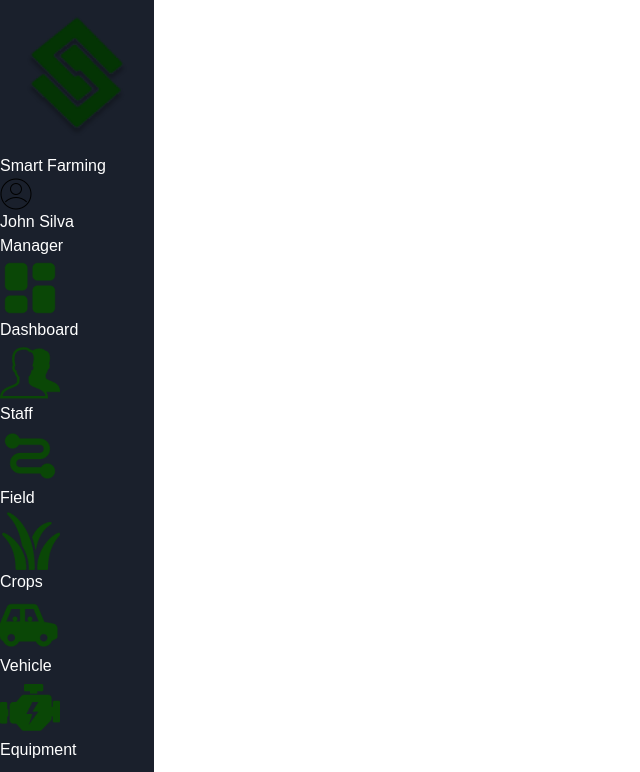
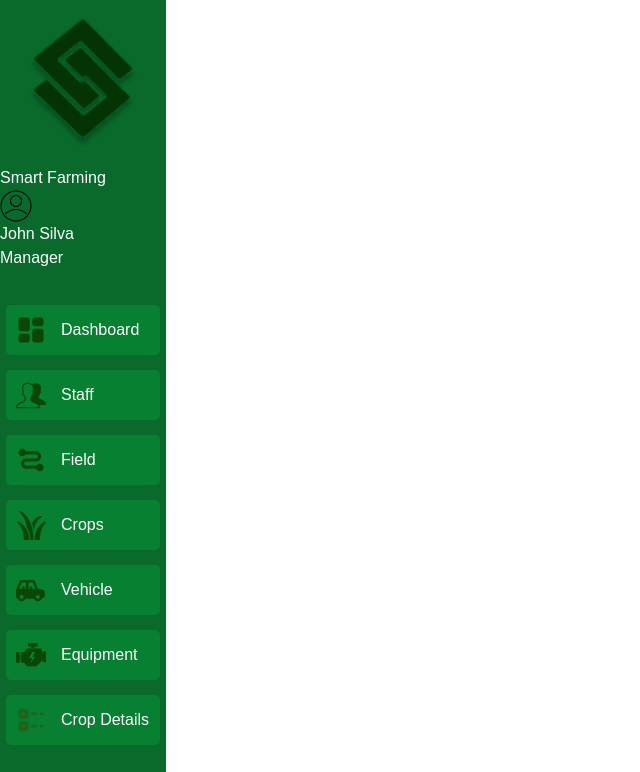
Before and after one commit to ashanravindu2/pos-system-react, a React (Vite) app: page / in a window 1280 px wide. Shown: the top 772 px of the page, without its empty margins (0-640 px from the left). Built offline with nearby package versions, Linux system fonts and the light colour scheme.

Commit message:
Setup React Router with basic routes for staff, field, crops, and other pages

```diff
--- a/src/App.tsx
+++ b/src/App.tsx
@@ -9,7 +9,8 @@ import {Logout} from "./components/Logout.tsx";
 import {Dashboard} from "./pages/Dashboard.tsx";
 import {Error} from "./pages/Error.tsx";
 import {RootLayout} from "./components/RootLayout.tsx";
-import { createBrowserRouter, RouterProvider } from 'react-router-dom';
+import { createBrowserRouter, RouterProvider } from 'react-router-dom'
+
 function App() {
 
 const routes = createBrowserRouter([
@@ -34,6 +35,8 @@ const routes = createBrowserRouter([
       <>
           <RouterProvider router={routes}/>
 
+
+
       </>
   )
 }
--- a/src/components/Navigation.tsx
+++ b/src/components/Navigation.tsx
@@ -5,12 +5,12 @@ export function Navigation() {
     return (
         <>
             <header className={''}>
-                <div>
-                    <h1><img className={'w-12'} src={'src/assets/Staylinked.png'}/>Smart Farming</h1>
-                    <div>
-                        <img src={'src/assets/dashboardImg/user (2).png'}/>
+                <div className={''}>
+                    <h1 className={'flex flex-row justify-center items-center pt-5 mr-6'}><img className={'w-12 mr-2 '} src={'src/assets/Staylinked.png'}/>Smart Farming</h1>
+                    <div className={'flex flex-row justify-center items-center pt-5 text-sm gap-2'}>
+                        <img className={'w-8 h-8'} src={'src/assets/dashboardImg/user (2).png'}/>
                         <h2>John Silva</h2>
-                        <h3>Manager</h3>
+                        <h3 className={'font-semibold '}>Manager</h3>
                     </div>
                 </div>
 
@@ -27,6 +27,9 @@ export function Navigation() {
                     </ul>
                 </nav>
             </header>
+
+
+
         </>
     );
 }
--- a/src/components/RootLayout.tsx
+++ b/src/components/RootLayout.tsx
@@ -2,12 +2,12 @@ import {Navigation} from "./Navigation";
 import {Outlet} from "react-router-dom";
 
 
+
 export function RootLayout() {
-    return(
+    return (
         <>
-            <Navigation></Navigation>
-
-            <Outlet></Outlet>
+            <Navigation/>
+            <Outlet/>
         </>
     );
 }
--- a/src/styles/Navigation.css
+++ b/src/styles/Navigation.css
@@ -4,10 +4,39 @@
 
 
 header {
-    background-color: #1a202c;
+    background-color: #096a2c;
     color: #ffffff;
-    width: 12%;
+    width: 13%;
     flex-shrink: 0;
     left: 0;
     top: 0;
+    height: 100vh;
 }
+
+nav ul{
+    list-style: none;
+    margin-top: 8%;
+    padding: 6px;
+}
+
+.nav-btn {
+    background-color: #078031;
+    display: flex;
+    padding: 10px;
+    align-items: center;
+    gap: 15px;
+    cursor: pointer;
+    border-radius: 5px;
+    margin-top: 15px;
+}
+.nav-btn:nth-child(8){
+    margin-top:  50px;
+}
+
+.nav-btn:hover{
+    background-color: #0a8a3b;
+}
+.nav-btn img{
+    width: 30px;
+    height: 30px;
+}
```
Also changed, not shown: src/components/IframePage.tsx (added, +13 -0 lines).
